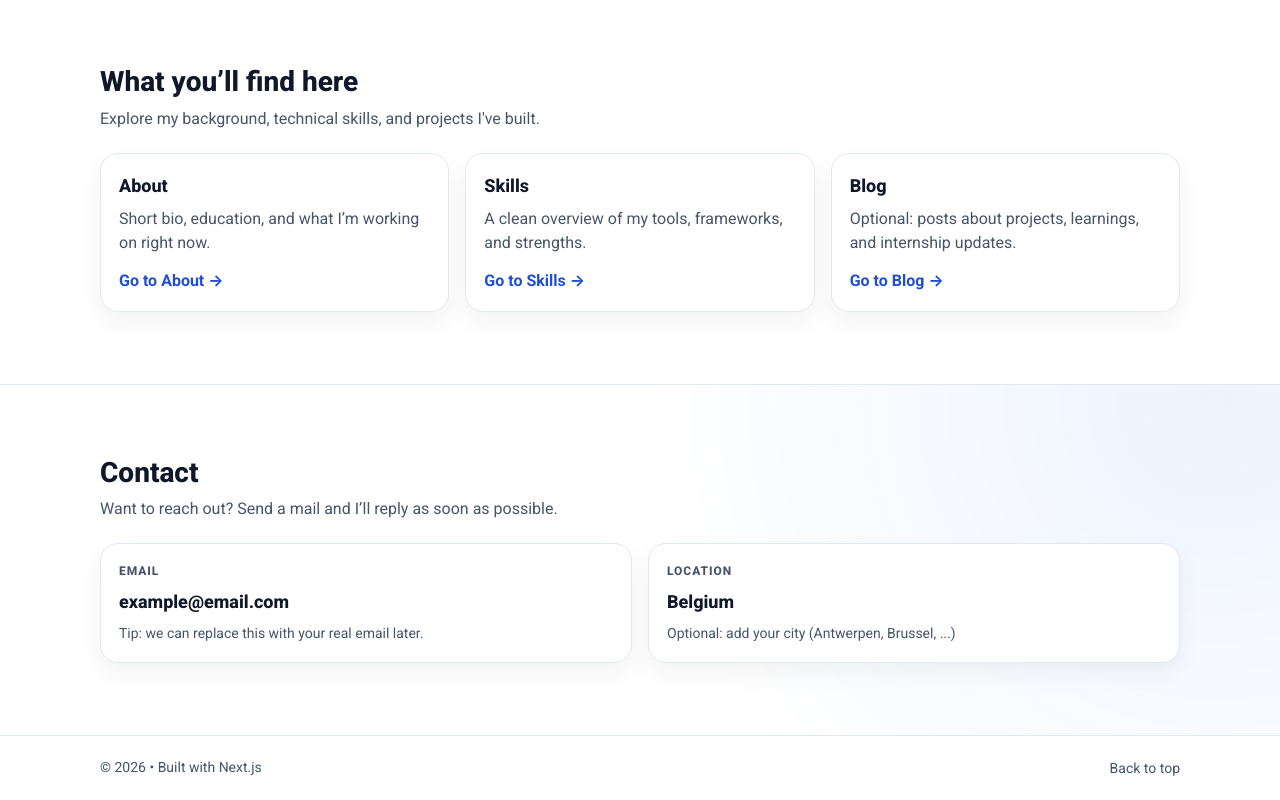
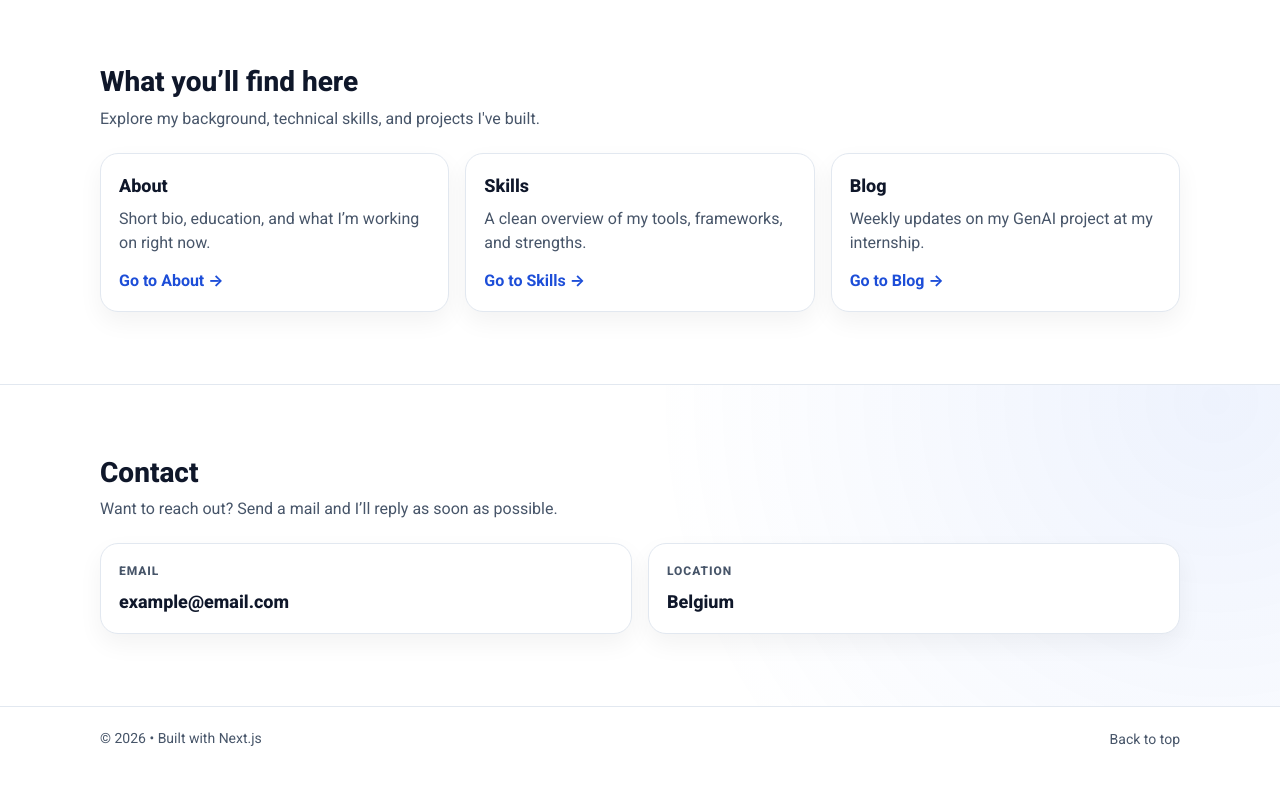
Before and after one commit to BelhajOuail/Portfolio, a Next.js app: page / in a window 1280 px wide. Shown: the part 659-1459 px from the top of the page. After the commit the page ends 1430 px from the top, so only its background shows below. Built offline with nearby package versions, Linux system fonts and the light colour scheme.

Commit message:
Fixed homepage

```diff
--- a/src/pages/index.tsx
+++ b/src/pages/index.tsx
@@ -81,7 +81,7 @@ const HomePage = () => {
 
             <article className="card">
               <h3 className="card__title">Blog</h3>
-              <p className="card__text">Optional: posts about projects, learnings, and internship updates.</p>
+              <p className="card__text">Weekly updates on my GenAI project at my internship.</p>
               <Link href="/blog" className="card__link">
                 Go to Blog →
               </Link>
@@ -104,12 +104,10 @@ const HomePage = () => {
               <a className="contact__value" href="mailto:example@email.com">
                 example@email.com
               </a>
-              <p className="contact__hint">Tip: we can replace this with your real email later.</p>
             </div>
             <div className="contact__card">
               <p className="contact__label">Location</p>
               <p className="contact__value">Belgium</p>
-              <p className="contact__hint">Optional: add your city (Antwerpen, Brussel, ...)</p>
             </div>
           </div>
         </div>
```
